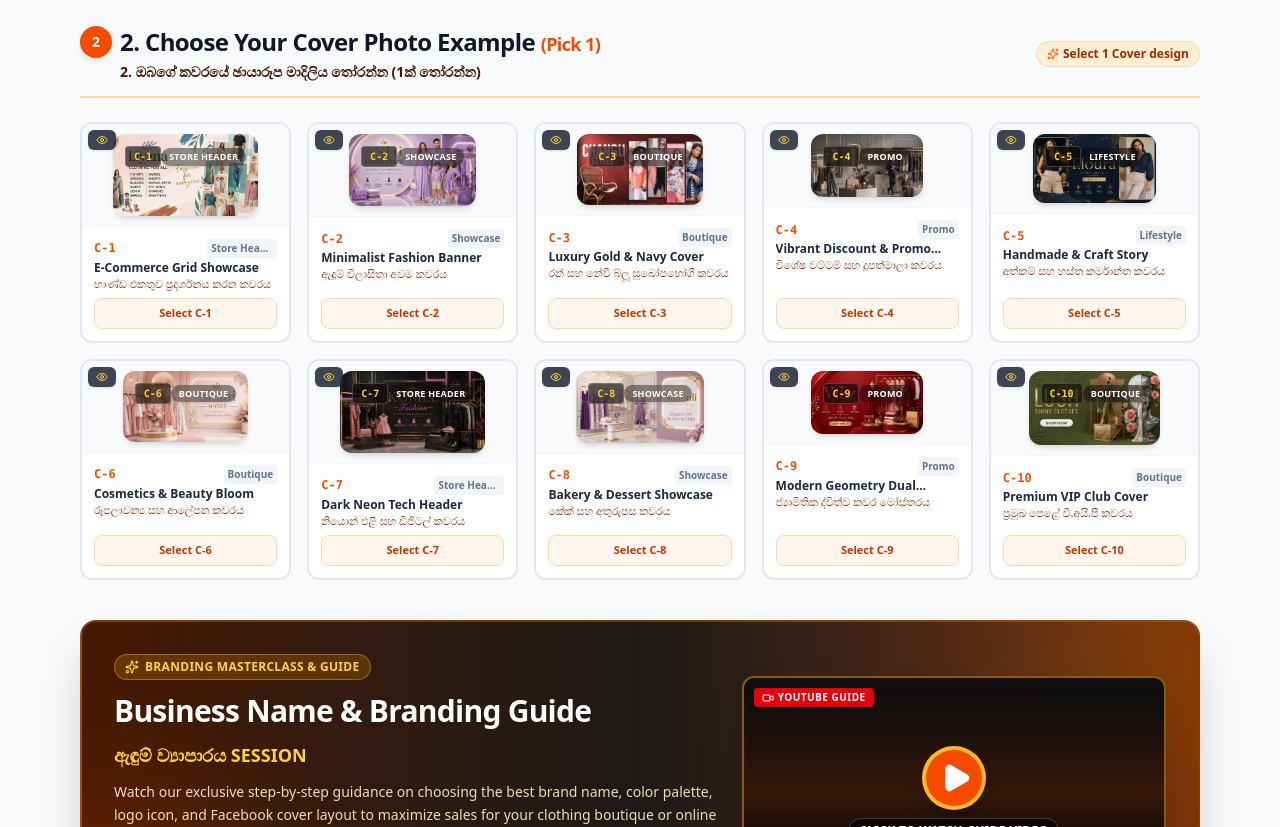
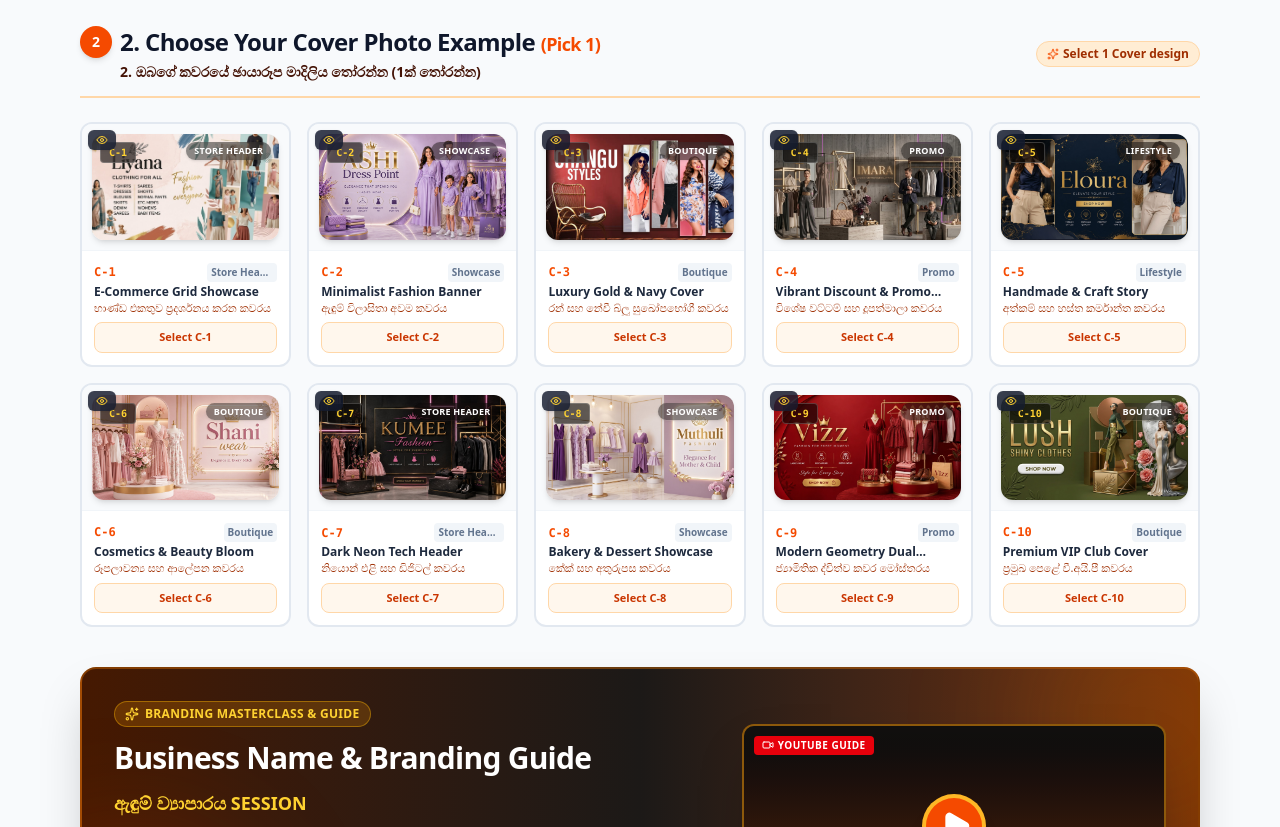
Before and after one commit to ChamudithaShehan/Design-Submit-Form, a Next.js app: page / in a window 1280 px wide. Shown: the part 1400-2227 px from the top of the page. Built offline with nearby package versions, Linux system fonts and the light colour scheme.

Commit message:
Image Update

```diff
--- a/components/DesignMockup.tsx
+++ b/components/DesignMockup.tsx
@@ -120,15 +120,13 @@ export const DesignMockup: React.FC<DesignMockupProps> = ({ item, className = ''
   // Cover photo ratio layout
   if (item.imageUrl) {
     return (
-      <div className={`relative overflow-hidden flex flex-col justify-between rounded-xl bg-white shadow-md aspect-[16/9] ${className}`}>
-        <img src={item.imageUrl} alt={nameEn} className="w-full h-full object-cover absolute inset-0 z-0" />
-        <div className="relative z-10 flex items-center justify-between p-3 pointer-events-none">
-          <span className="px-2 py-0.5 rounded bg-black/60 backdrop-blur-md text-[10px] font-mono font-bold text-amber-300 border border-white/20">
-            {code}
-          </span>
-          <span className="flex items-center gap-1 px-2 py-0.5 rounded-full bg-black/40 backdrop-blur-md text-[9px] font-semibold tracking-wide text-white uppercase shadow-sm">
-            {item.category}
-          </span>
+      <div className={`relative overflow-hidden rounded-xl bg-white shadow-md aspect-[16/9] ${className}`}>
+        <img src={item.imageUrl} alt={nameEn} className="w-full h-full object-cover" />
+        <div className="absolute top-2 left-2 px-2 py-0.5 rounded bg-black/60 backdrop-blur-md text-[10px] font-mono font-bold text-amber-300 border border-white/20 pointer-events-none">
+          {code}
+        </div>
+        <div className="absolute top-2 right-2 flex items-center gap-1 px-2 py-0.5 rounded-full bg-black/40 backdrop-blur-md text-[9px] font-semibold tracking-wide text-white uppercase shadow-sm pointer-events-none">
+          {item.category}
         </div>
       </div>
     );
--- a/components/VideoGuideBanner.tsx
+++ b/components/VideoGuideBanner.tsx
@@ -58,8 +58,8 @@ export const VideoGuideBanner: React.FC = () => {
                 </button>
                 <iframe
                   className="w-full h-full"
-                  src="https://www.youtube-nocookie.com/embed/dQw4w9WgXcQ?autoplay=1"
-                  title="Branding Guide Video"
+                  src="https://www.youtube-nocookie.com/embed/OvzCz02CdBU?autoplay=1"
+                  title="ඇඳුම් ව්‍යාපාරය ආරම්භය | Name & Branding Guide Video"
                   allow="accelerometer; autoplay; clipboard-write; encrypted-media; gyroscope; picture-in-picture"
                   allowFullScreen
                 />
```
